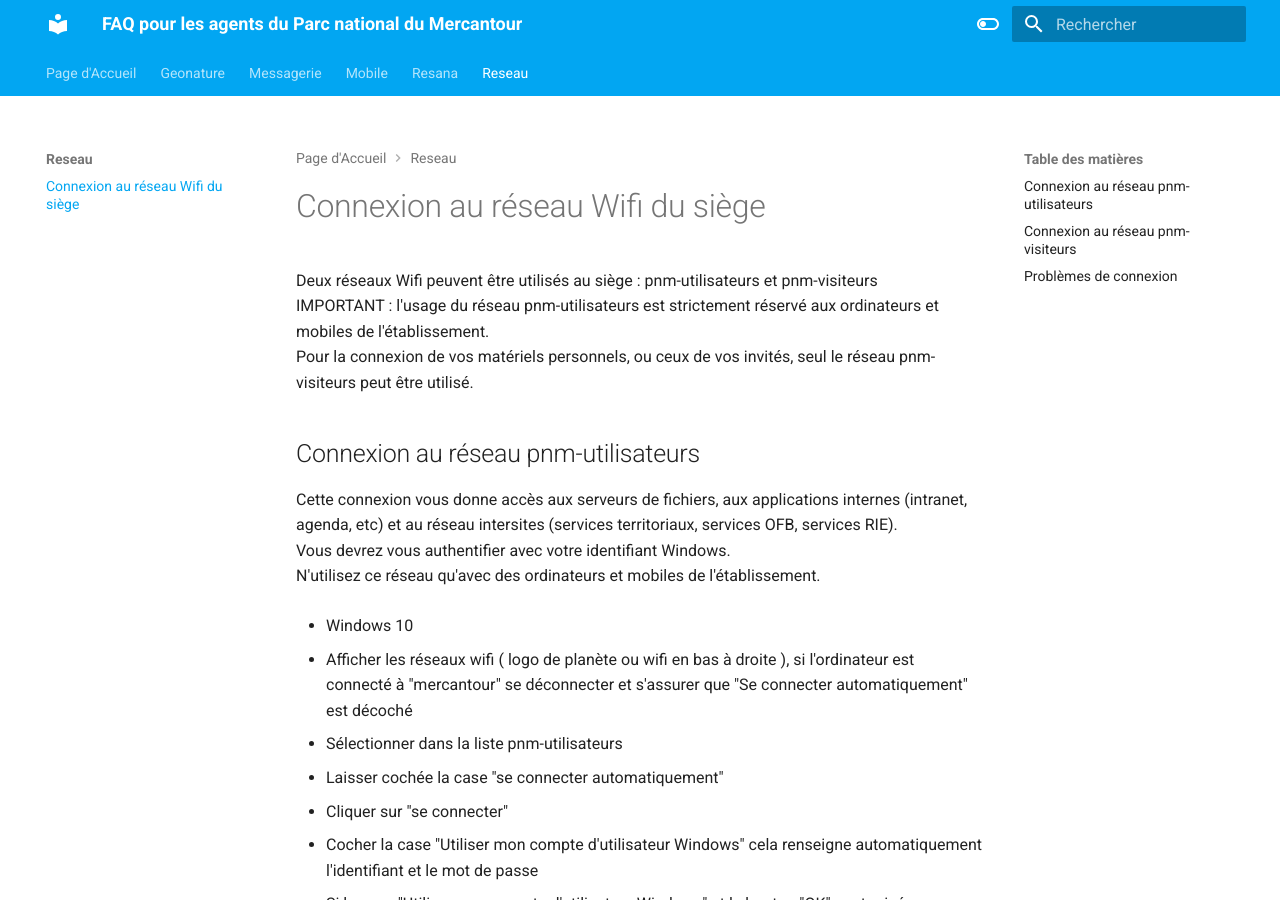
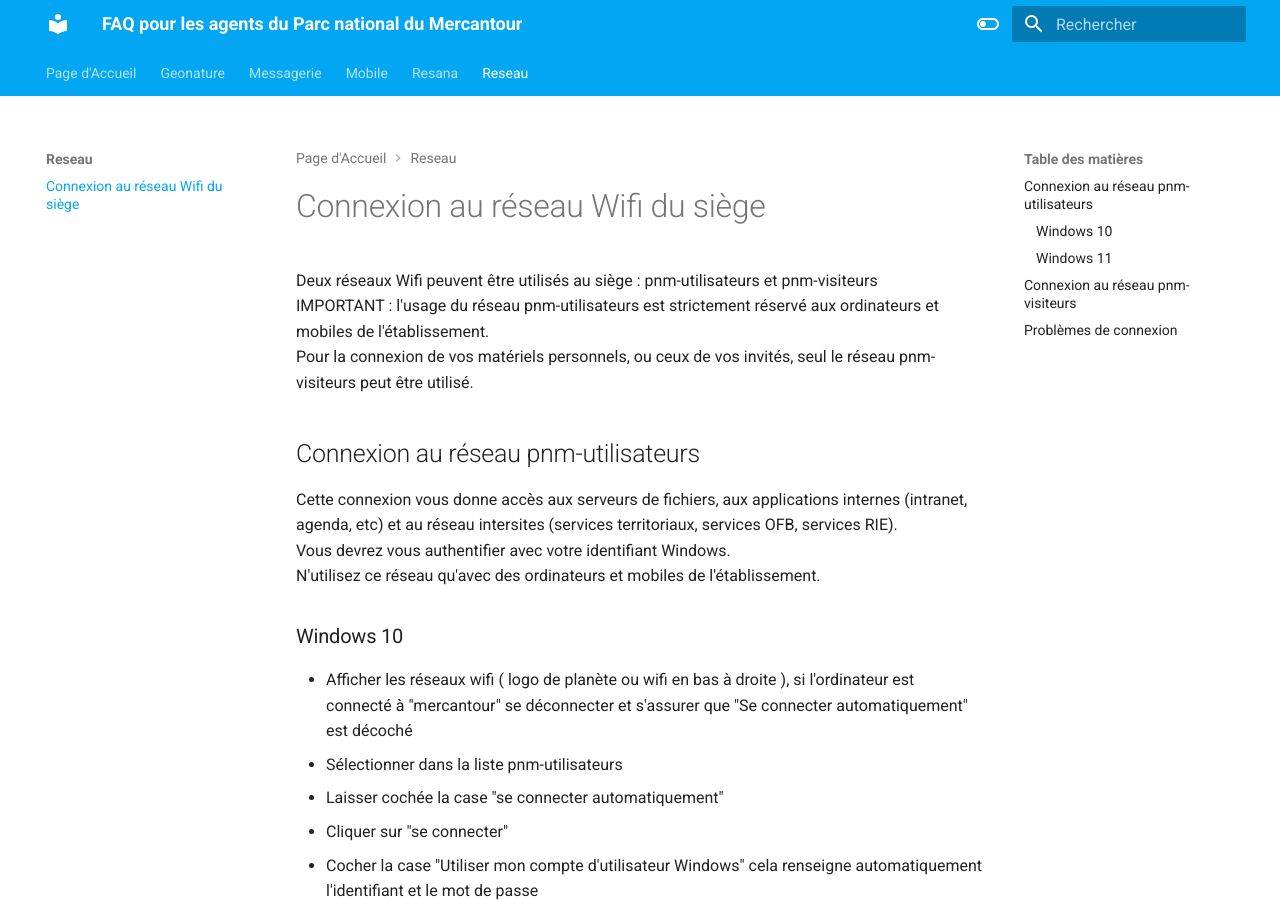
Before and after one commit to PnMercantour/faq, an MkDocs documentation site: the page built from docs/reseau/README.md, in a window 1280 px wide and 900 px high. Built offline with MkDocs 1.6.1 and Material for MkDocs 9.7.7, drawn with Linux system fonts in a browser that asks for light colours.

Commit message:
fix link and header

```diff
--- a/docs/reseau/README.md
+++ b/docs/reseau/README.md
@@ -10,10 +10,8 @@
 Vous devrez vous authentifier avec votre identifiant Windows.
 N'utilisez ce réseau qu'avec des ordinateurs et mobiles de l'établissement.
 
-- Windows 10
-
+### Windows 10
   - Afficher les réseaux wifi ( logo de planète ou wifi en bas à droite ), si l'ordinateur est connecté à "mercantour" se déconnecter et s'assurer que "Se connecter automatiquement" est décoché
-
   - Sélectionner dans la liste pnm-utilisateurs
   - Laisser cochée la case "se connecter automatiquement"
   - Cliquer sur "se connecter"
@@ -22,7 +20,7 @@
   - Cliquer sur "OK"
   - Cliquer sur "Se connecter"
 
-- Windows 11
+### Windows 11
   - Cliquer sur le logo de planète (ou wifi) en bas à droite, une fenêtre s'affiche avec, en haut à gauche de celle-ci, le wifi
   - Cliquer sur la flèche-droite du wifi, les réseaux s'affichent.
   - Si "mercantour" est connecté, se déconnecter et s'assurer que "Se connecter automatiquement" est décoché
```
Also changed, not shown: docs/messagerie/Zimbra.md (+1 -1 lines).
